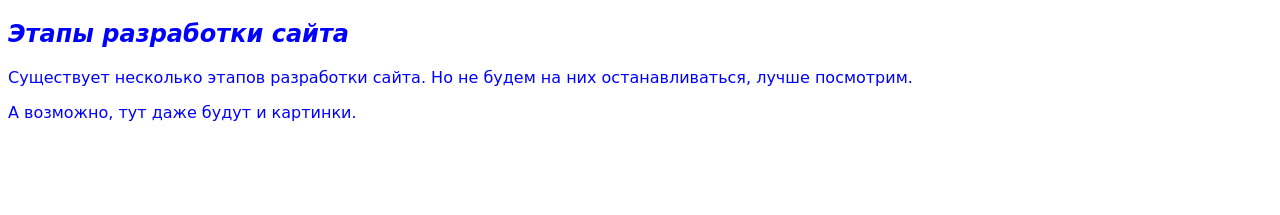
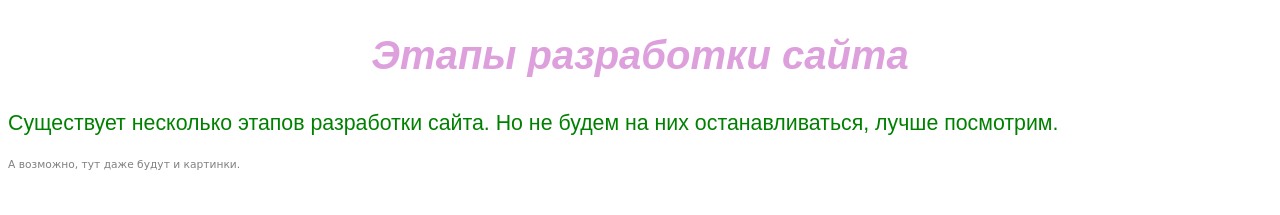
Before and after one commit to WebHeroSchool/My-planning-desk, a plain HTML site: page index.html in a window 1280 px wide. Drawn offline with Linux system fonts and the light colour scheme.

Commit message:
Внесены изменения по наименованию классов

```diff
--- a/index.html
+++ b/index.html
@@ -8,20 +8,18 @@
 </head>
 
 <body>
-    <h2><i>Этапы разработки сайта</i></h2>
+  <section class="main-section">
+    <main class="main-content">
+     <h2 class="main-content__title"><i>Этапы разработки сайта</i></h2>
+     <p class="main-content__subtitle"> Существует несколько этапов разработки сайта. Но не будем на них останавливаться,
+ лучше посмотрим. </p>
+     <p class="main-content__subtitle_small">А возможно, тут даже будут и картинки.
+     </p>
+    </main>
+    <div class="image-content">
+ <img class="image-content__image"><scr img="Image.jpg"></scr>
+    </div> <!--Здесь должна была быть подходящая картинка, но ее не будет-->
+  </section>
+</body>
 
- <div>
- <p>
- Существует несколько этапов разработки сайта. Но не будем на них останавливаться,
- лучше посмотрим.
- </p>
- <p>
-А возможно, тут даже будут и картинки.
- </p>
-</div>
-<div>
-<scr img="Image.jpg"></scr>
-</div> <!--Здесь должна была быть подходящая картинка, но ее не будет-->
-
-</body>
 </html>
--- a/styles.css
+++ b/styles.css
@@ -4,19 +4,31 @@ body {
   color: blue;
 }
 
-.header__title {
+.main-section {
   color: yellow;
   font-size: 20pt;
   font-family: fantasy;
-}
+  }
 
-.header__content{
+.main__content{
 font-family: "Oswald", sans-serif;
   font-size: 18pt;
   text-align: justify;
 }
 
-.header__content_two{
+.main-content__title{
+  color: plum;
+  font-style: oblique;
+  text-align: center;
+}
+
+.main-content__subtitle{
   color: green;
-  font-size: 10pt;
+  font-size: 16pt;
 }
+
+.main-content__subtitle_small{
+  color: gray;
+  font-size: 8pt;
+  font-family: cursive;
+}
```
